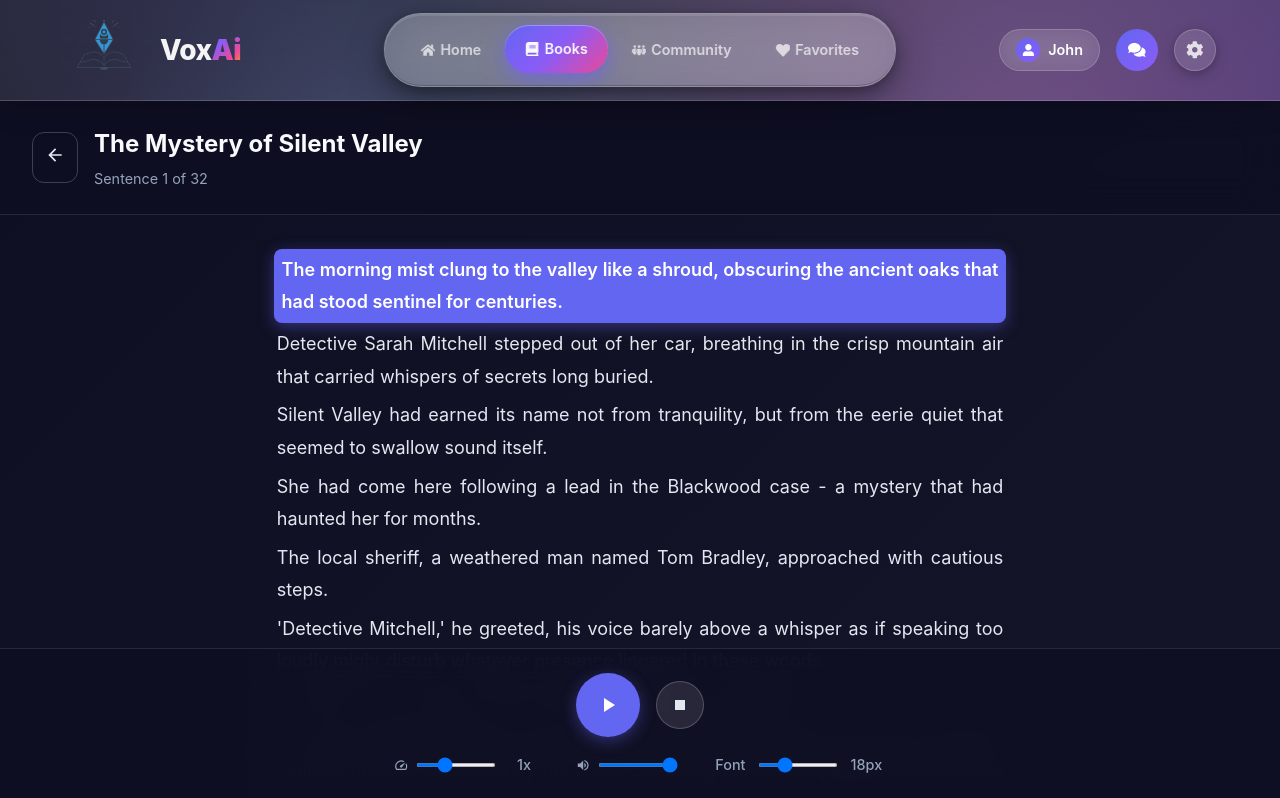
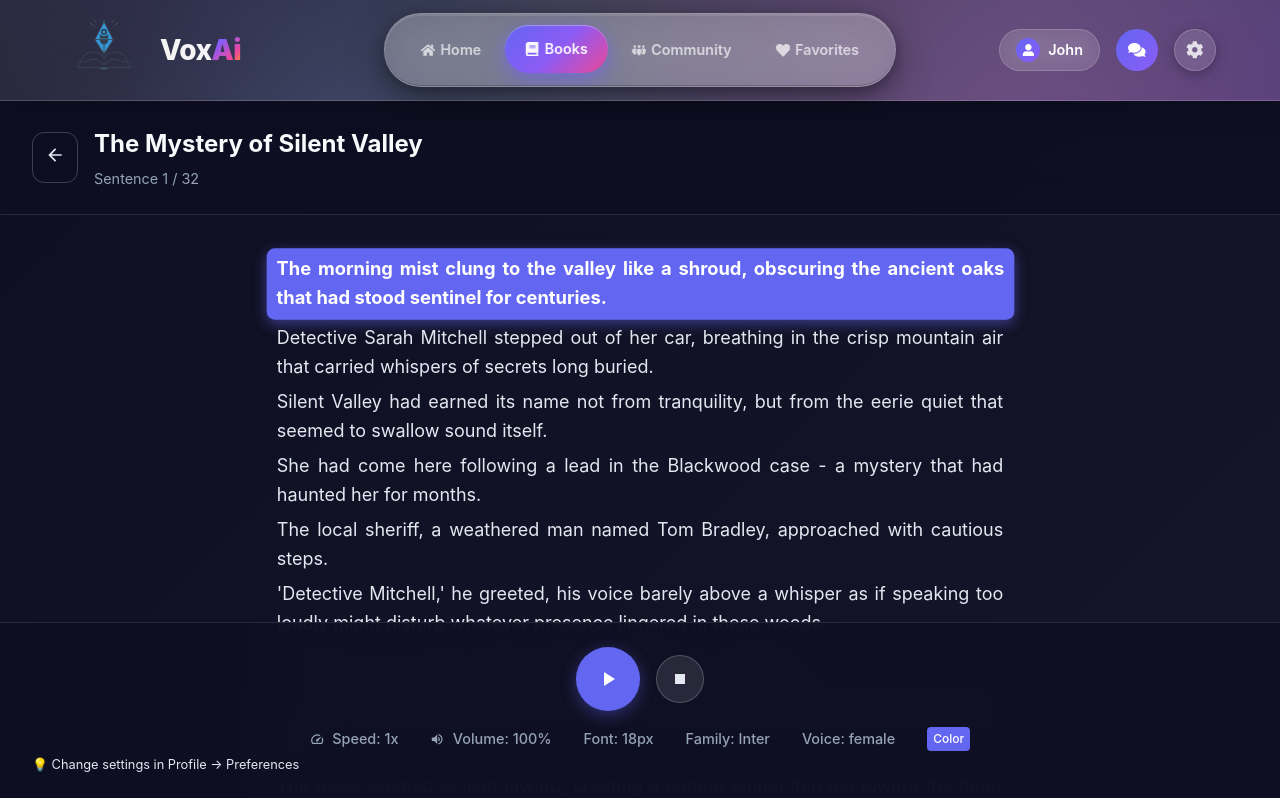
Before and after one commit to gokhankkaraduman/voxai-frondend, a React (Vite) app: page /books/1/read in a window 1280 px wide. Shown: the top 798 px of the page. Built offline with nearby package versions, Linux system fonts and the light colour scheme.

Commit message:
Improve TTS sentence highlight and voice selection

```diff
--- a/src/pages/BookReader/BookReader.jsx
+++ b/src/pages/BookReader/BookReader.jsx
@@ -11,75 +11,167 @@ import {
   MdSpeed
 } from 'react-icons/md';
 import booksData from '../../data/books.json';
+import { useUser } from '../../contexts/UserContext';
 import style from './BookReader.module.css';
 
 const BookReader = () => {
   const { bookId } = useParams();
   const navigate = useNavigate();
+  const { preferences } = useUser();
+
   const [book, setBook] = useState(null);
   const [isPlaying, setIsPlaying] = useState(false);
   const [currentSentence, setCurrentSentence] = useState(0);
   const [sentences, setSentences] = useState([]);
+  const [voices, setVoices] = useState([]);
+
   const isPlayingRef = useRef(false);
+  const speechRef = useRef(null);
+  const timeoutRef = useRef(null);
 
-  // Settings
-  const [settings, setSettings] = useState({
+  // TTS Settings
+  const [ttsSettings, setTtsSettings] = useState({
     rate: 1.0,
     volume: 1.0,
-    fontSize: 18
+    pitch: 1.0,
+    voiceGender: 'neutral',
+    fontSize: 18,
+    fontFamily: 'Inter',
+    highlightColor: '#6366f1',
+    sentencePause: 200
   });
+
+  // Preferences update
+  useEffect(() => {
+    if (preferences) {
+      console.log('🔄 Preferences changed!', preferences);
+      const newSettings = {
+        rate: preferences.speechRate || preferences.playbackSpeed || 1.0,
+        volume: preferences.speechVolume || 1.0,
+        pitch: preferences.speechPitch || 1.0,
+        voiceGender: preferences.voiceGender || 'neutral',
+        fontSize: preferences.fontSize === 'small' ? 16 :
+                  preferences.fontSize === 'medium' ? 18 :
+                  preferences.fontSize === 'large' ? 22 :
+                  preferences.fontSize === 'xl' ? 26 : 18,
+        fontFamily: preferences.fontFamily || 'Inter',
+        highlightColor: preferences.highlightColor || '#6366f1',
+        sentencePause: preferences.sentencePause || 200
+      };
+      console.log('✅ Settings updated:', newSettings);
+      setTtsSettings(newSettings);
+    }
+  }, [preferences]);
+
+  // Cleanup
+  useEffect(() => {
+    return () => {
+      speechSynthesis.cancel();
+      isPlayingRef.current = false;
+      if (timeoutRef.current) clearTimeout(timeoutRef.current);
+    };
+  }, []);
 
   // Load book
   useEffect(() => {
     const foundBook = booksData.books.find(b => b.id === parseInt(bookId));
     if (foundBook) {
       setBook(foundBook);
-
-      // Combine all chapters into one continuous text
       const fullText = foundBook.chapters.map(chapter => chapter.text).join(' ');
-
-      // Split into sentences
       const sentenceArray = fullText.match(/[^\.!?]+[\.!?]+/g) || [fullText];
       setSentences(sentenceArray.map(s => s.trim()));
       setCurrentSentence(0);
-
-      console.log(`📚 Loaded ${sentenceArray.length} sentences`);
+      console.log(`📚 ${sentenceArray.length} sentences loaded`);
     } else {
       toast.error('Book not found');
       navigate('/books');
     }
   }, [bookId, navigate]);
 
-  // Speak sentence
+  // Load voices
+  useEffect(() => {
+    const loadVoices = () => {
+      const availableVoices = speechSynthesis.getVoices();
+      setVoices(availableVoices);
+      console.log(`🎤 ${availableVoices.length} voices loaded`);
+      console.log('Available voices:', availableVoices.map(v => `${v.name} (${v.lang})`));
+    };
+    loadVoices();
+    speechSynthesis.onvoiceschanged = loadVoices;
+    setTimeout(loadVoices, 1000);
+  }, []);
+
+  // Voice selection
+  const selectVoice = () => {
+    if (voices.length === 0) return null;
+
+    const { voiceGender } = ttsSettings;
+    let selectedVoice = null;
+
+    console.log(`🎤 Searching ${voiceGender} voice...`);
+
+    if (voiceGender === 'male') {
+      selectedVoice = voices.find(v =>
+        v.name.toLowerCase().includes('alex') ||
+        v.name.toLowerCase().includes('daniel') ||
+        v.name.toLowerCase().includes('david') ||
+        v.name.toLowerCase().includes('fred') ||
+        v.name.toLowerCase().includes('male')
+      );
+    } else if (voiceGender === 'female') {
+      selectedVoice = voices.find(v =>
+        v.name.toLowerCase().includes('samantha') ||
+        v.name.toLowerCase().includes('victoria') ||
+        v.name.toLowerCase().includes('susan') ||
+        v.name.toLowerCase().includes('elena') ||
+        v.name.toLowerCase().includes('female')
+      );
+    }
+
+    const finalVoice = selectedVoice || voices.find(v => v.lang.startsWith('en')) || voices[0];
+    console.log(`✅ Selected: ${finalVoice?.name} for ${voiceGender}`);
+    return finalVoice;
+  };
+
+  // TTS with auto-continue
   const speakSentence = (index) => {
     if (!sentences[index] || !isPlayingRef.current) return;
 
     console.log(`🔊 Speaking sentence ${index + 1}/${sentences.length}`);
     speechSynthesis.cancel();
+    if (timeoutRef.current) clearTimeout(timeoutRef.current);
 
     setTimeout(() => {
       if (!isPlayingRef.current) return;
 
       const utterance = new SpeechSynthesisUtterance(sentences[index]);
-      utterance.rate = settings.rate;
-      utterance.volume = settings.volume;
+      const selectedVoice = selectVoice();
+
+      if (selectedVoice) utterance.voice = selectedVoice;
+      utterance.rate = ttsSettings.rate;
+      utterance.volume = ttsSettings.volume;
+      utterance.pitch = ttsSettings.pitch;
+
+      let hasEnded = false;
 
       utterance.onstart = () => {
         console.log(`✅ Started sentence ${index + 1}`);
       };
 
       utterance.onend = () => {
+        if (hasEnded) return;
+        hasEnded = true;
         console.log(`🏁 Finished sentence ${index + 1}`);
 
-        // Auto continue
         if (isPlayingRef.current && index < sentences.length - 1) {
-          setTimeout(() => {
+          console.log(`➡️ Continuing to sentence ${index + 2}`);
+          timeoutRef.current = setTimeout(() => {
             if (isPlayingRef.current) {
               setCurrentSentence(index + 1);
               speakSentence(index + 1);
             }
-          }, 200);
-        } else {
+          }, ttsSettings.sentencePause || 200);
+        } else if (index >= sentences.length - 1) {
           setIsPlaying(false);
           isPlayingRef.current = false;
           toast.success('Reading completed! 🎉');
@@ -87,27 +179,37 @@ const BookReader = () => {
       };
 
       utterance.onerror = (event) => {
-        if (event.error !== 'canceled') {
-          console.log('Speech error:', event.error);
+        console.error(`❌ TTS Error:`, event.error);
+        if (event.error !== 'canceled' && isPlayingRef.current && !hasEnded) {
+          hasEnded = true;
+          timeoutRef.current = setTimeout(() => {
+            if (isPlayingRef.current && index < sentences.length - 1) {
+              setCurrentSentence(index + 1);
+              speakSentence(index + 1);
+            }
+          }, 500);
         }
       };
 
+      speechRef.current = utterance;
       speechSynthesis.speak(utterance);
     }, 100);
   };
 
-  // Controls
   const play = () => {
     if (sentences.length === 0) return;
+    console.log('▶️ Starting reading');
     setIsPlaying(true);
     isPlayingRef.current = true;
     speakSentence(currentSentence);
   };
 
   const stop = () => {
+    console.log('⏹️ Stopping reading');
     speechSynthesis.cancel();
     setIsPlaying(false);
     isPlayingRef.current = false;
+    if (timeoutRef.current) clearTimeout(timeoutRef.current);
     setCurrentSentence(0);
   };
 
@@ -119,7 +221,6 @@ const BookReader = () => {
     }
   };
 
-  // Auto scroll
   useEffect(() => {
     const currentElement = document.querySelector(`[data-sentence="${currentSentence}"]`);
     if (currentElement) {
@@ -131,14 +232,13 @@ const BookReader = () => {
     return (
       <div className={style.loading}>
         <div className={style.loadingSpinner}></div>
-        <p>Loading book...</p>
+        <p>Loading...</p>
       </div>
     );
   }
 
   return (
     <div className={style.container}>
-      {/* Header */}
       <motion.div
         className={style.header}
         initial={{ opacity: 0, y: -20 }}
@@ -153,37 +253,65 @@ const BookReader = () => {
         <div className={style.bookInfo}>
           <h2 className={style.bookTitle}>{book.title}</h2>
           <p className={style.progress}>
-            Sentence {currentSentence + 1} of {sentences.length}
+            Sentence {currentSentence + 1} / {sentences.length}
           </p>
         </div>
       </motion.div>
 
-      {/* Content */}
       <motion.div
         className={style.content}
         initial={{ opacity: 0, y: 20 }}
         animate={{ opacity: 1, y: 0 }}
+        style={{
+          '--current-highlight-color': ttsSettings.highlightColor,
+          '--current-highlight-color-shadow': `${ttsSettings.highlightColor}66`, // 40% opacity
+          '--current-font-size': `${ttsSettings.fontSize}px`,
+          '--current-font-family': ttsSettings.fontFamily
+        }}
       >
         <div
           className={style.textContainer}
-          style={{ fontSize: `${settings.fontSize}px` }}
+          style={{
+            fontSize: `${ttsSettings.fontSize}px`,
+            fontFamily: ttsSettings.fontFamily,
+            lineHeight: '1.6'
+          }}
         >
           {sentences.map((sentence, index) => {
             const isCurrentSentence = index === currentSentence;
-            const isReadSentence = index < currentSentence;
 
             return (
               <span
-                key={index}
+                key={`sentence-${index}`}
                 data-sentence={index}
-                className={`${style.sentence} ${
-                  isCurrentSentence ? style.currentSentence : ''
-                } ${isReadSentence ? style.readSentence : ''}`}
+                className={style.sentence}
                 onClick={() => {
+                  console.log(`📍 Clicked sentence ${index + 1}`);
                   setCurrentSentence(index);
-                  if (isPlaying) {
-                    speakSentence(index);
+
+                  if (isPlaying && isPlayingRef.current) {
+                    speechSynthesis.cancel();
+                    if (timeoutRef.current) clearTimeout(timeoutRef.current);
+                    setTimeout(() => {
+                      if (isPlayingRef.current) {
+                        speakSentence(index);
+                      }
+                    }, 100);
                   }
+                }}
+                style={{
+                  backgroundColor: isCurrentSentence ? ttsSettings.highlightColor : 'transparent',
+                  color: isCurrentSentence ? '#ffffff' : 'inherit',
+                  fontWeight: isCurrentSentence ? '700' : 'normal',
+                  padding: isCurrentSentence ? '0.4rem 0.6rem' : '0.1rem 0.2rem',
+                  borderRadius: isCurrentSentence ? '8px' : '4px',
+                  margin: '0.1rem',
+                  display: 'inline-block',
+                  cursor: 'pointer',
+                  transition: 'all 0.3s ease',
+                  boxShadow: isCurrentSentence ? `0 4px 12px ${ttsSettings.highlightColor}80` : 'none',
+                  transform: isCurrentSentence ? 'scale(1.02)' : 'scale(1)',
+                  animation: isCurrentSentence ? 'pulse 2s infinite' : 'none'
                 }}
               >
                 {sentence}{' '}
@@ -193,7 +321,6 @@ const BookReader = () => {
         </div>
       </motion.div>
 
-      {/* Controls */}
       <motion.div
         className={style.audioControls}
         initial={{ opacity: 0, y: 20 }}
@@ -206,7 +333,6 @@ const BookReader = () => {
           >
             {isPlaying ? <MdPause /> : <MdPlayArrow />}
           </button>
-
           <button className={style.controlBtn} onClick={stop}>
             <MdStop />
           </button>
@@ -215,41 +341,36 @@ const BookReader = () => {
         <div className={style.settingsRow}>
           <div className={style.settingGroup}>
             <MdSpeed />
-            <input
-              type="range"
-              min="0.5"
-              max="2"
-              step="0.1"
-              value={settings.rate}
-              onChange={(e) => setSettings(prev => ({ ...prev, rate: parseFloat(e.target.value) }))}
-            />
-            <span>{settings.rate}x</span>
+            <span>Speed: {ttsSettings.rate}x</span>
           </div>
-
           <div className={style.settingGroup}>
             <MdVolumeUp />
-            <input
-              type="range"
-              min="0"
-              max="1"
-              step="0.1"
-              value={settings.volume}
-              onChange={(e) => setSettings(prev => ({ ...prev, volume: parseFloat(e.target.value) }))}
-            />
+            <span>Volume: {Math.round(ttsSettings.volume * 100)}%</span>
           </div>
+          <div className={style.settingGroup}>
+            <span>Font: {ttsSettings.fontSize}px</span>
+          </div>
+          <div className={style.settingGroup}>
+            <span>Family: {ttsSettings.fontFamily}</span>
+          </div>
+          <div className={style.settingGroup}>
+            <span>Voice: {ttsSettings.voiceGender}</span>
+          </div>
+          <div className={style.settingGroup}>
+            <span style={{
+              backgroundColor: ttsSettings.highlightColor,
+              color: 'white',
+              padding: '2px 6px',
+              borderRadius: '4px',
+              fontSize: '12px'
+            }}>
+              Color
+            </span>
+          </div>
+        </div>
 
-          <div className={style.settingGroup}>
-            <span>Font</span>
-            <input
-              type="range"
-              min="14"
-              max="28"
-              step="2"
-              value={settings.fontSize}
-              onChange={(e) => setSettings(prev => ({ ...prev, fontSize: parseInt(e.target.value) }))}
-            />
-            <span>{settings.fontSize}px</span>
-          </div>
+        <div className={style.preferencesNote}>
+          <small>💡 Change settings in Profile → Preferences</small>
         </div>
       </motion.div>
     </div>
```
